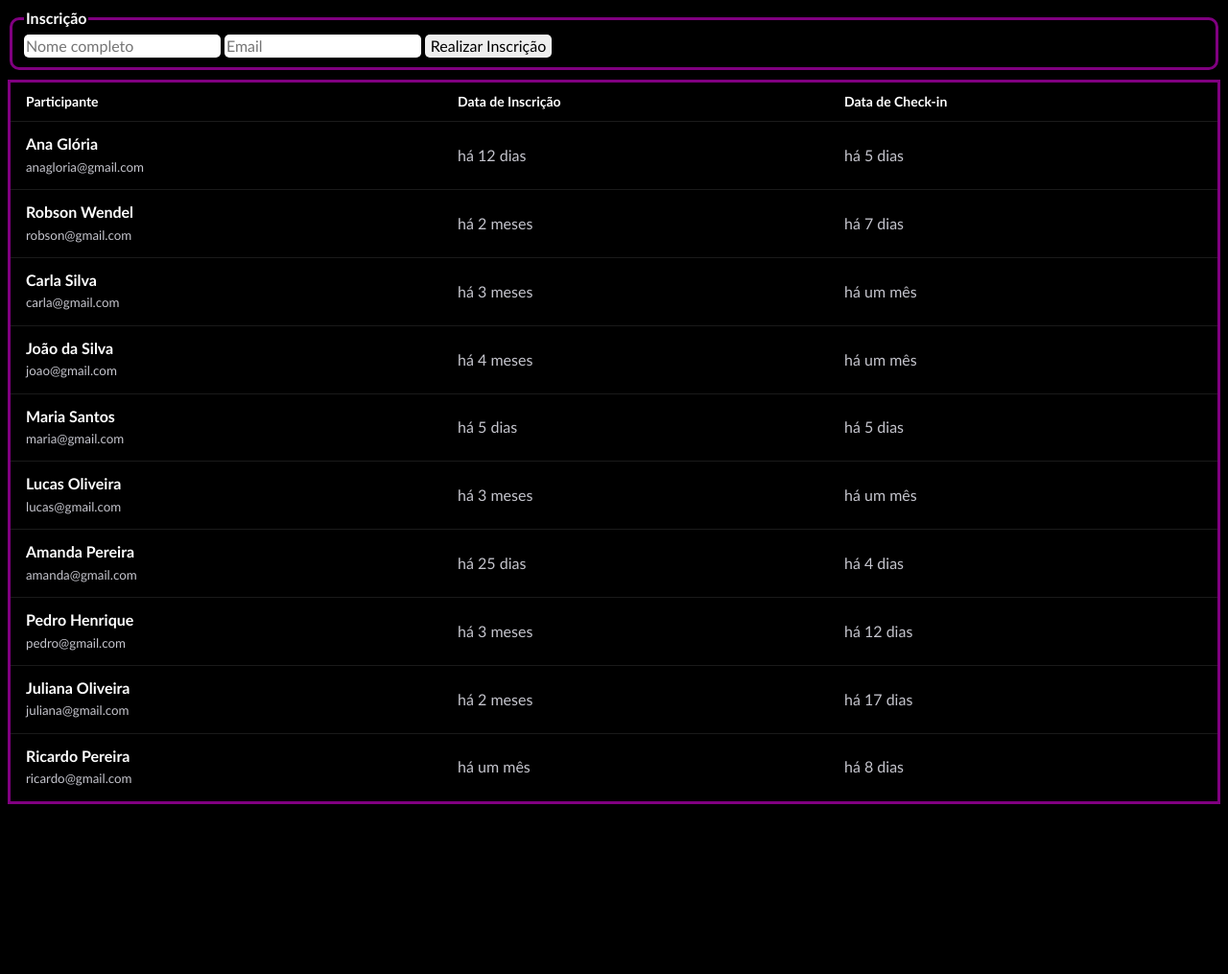
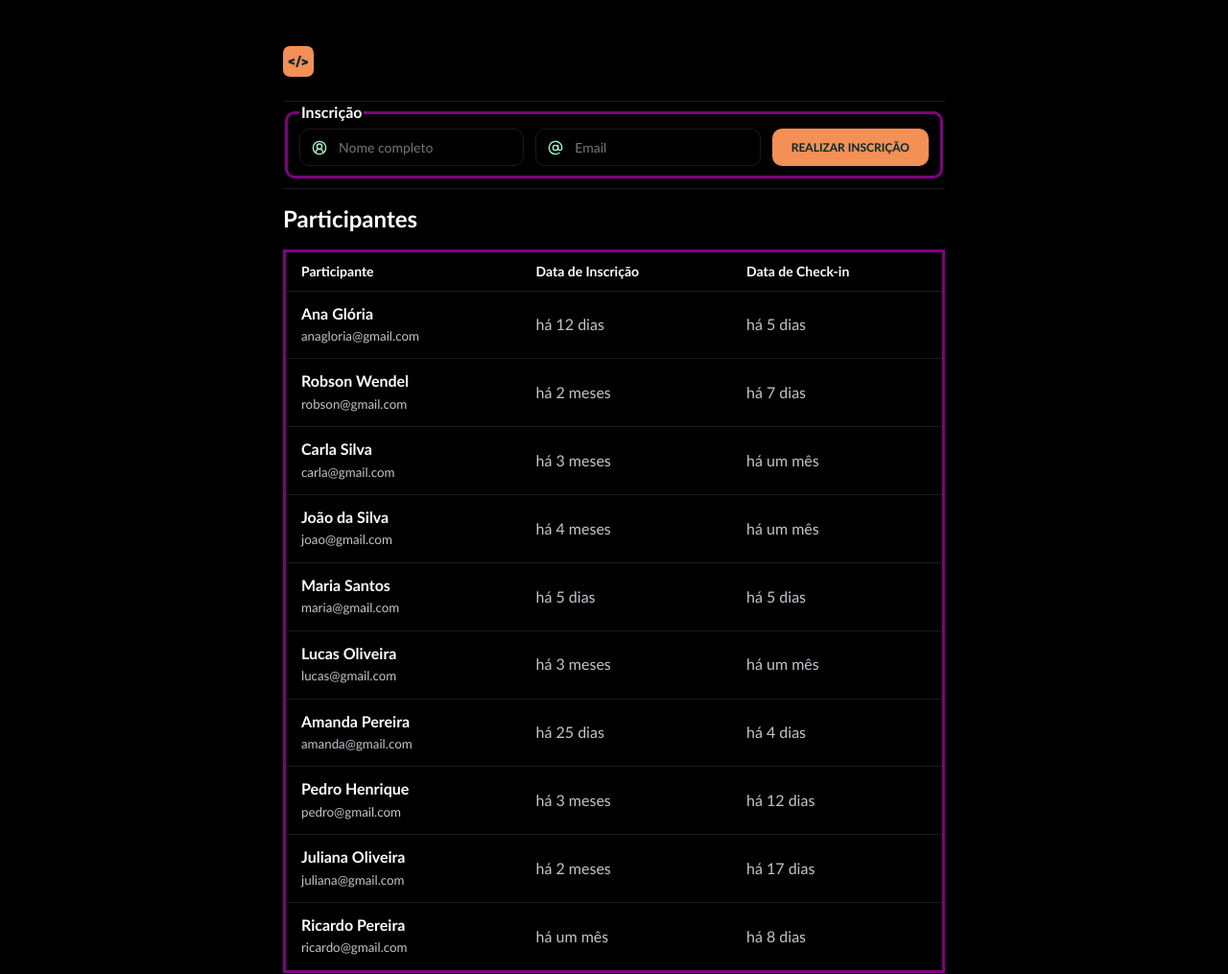
Before and after one commit to anagloria22/formulario-de-inscricao, a plain HTML site: page index.html in a window 1280 px wide. Shown: the whole page at 96% size. Before the commit the page ends 855 px from the top, so only its background shows below. Drawn offline with nearby package versions, Linux system fonts and the light colour scheme.

Commit message:
update formulario.js index.html and style.css

```diff
--- a/formulario.js
+++ b/formulario.js
@@ -139,8 +139,6 @@ let participantes = [
       return
     }
 
-    alert(resultado)
-
     const participante = participantes.find((p) => p.email == event.target.dataset.email)
 
     participante.dataCheckIn = new Date()
--- a/index.html
+++ b/index.html
@@ -13,20 +13,64 @@
     <script src="https://cdn.jsdelivr.net/npm/dayjs@1/locale/pt-br.js"></script>
     <script>dayjs.locale('pt-br')</script>
 
+<div class="container">
+  <header>
+    <svg width="32" height="32" viewBox="0 0 32 32" fill="none" xmlns="http://www.w3.org/2000/svg">
+      <rect width="32" height="32" rx="7.11111" fill="#F48F56"/>
+      <path fill-rule="evenodd" clip-rule="evenodd" d="M12.0682 15.0585V12.7587L5.71097 15.1201H5.69678V17.4821H5.71097L12.0682 19.8463V17.5416L8.80823 16.2976L12.0682 15.0585Z" fill="#00292E"/>
+      <path fill-rule="evenodd" clip-rule="evenodd" d="M19.6328 18.0618L22.89 16.8249L19.6328 15.588V13.2882L25.9829 15.6524H25.9998V18.0165H25.9829L19.6328 20.3687V18.0618ZM16.9057 10.031L13.1708 22.0167H15.387L19.1219 10.031H16.9057Z" fill="#00292E"/>
+      </svg>
+  </header>
+
   <form onsubmit="adicionarParticipante(event)">
     <fieldset>
       <legend>Inscrição</legend>
 
       <div>
+
+        <div class="input-wrapper">
+
+          <svg width="16" height="16" viewBox="0 0 16 16" fill="none" xmlns="http://www.w3.org/2000/svg">
+            <g clip-path="url(#clip0_4003_2796)">
+            <path d="M12 13.3333C12 12.2724 11.5786 11.255 10.8284 10.5048C10.0783 9.75468 9.06087 9.33325 8 9.33325C6.93913 9.33325 5.92172 9.75468 5.17157 10.5048C4.42143 11.255 4 12.2724 4 13.3333" stroke="#9FF9CC" stroke-width="1.33333" stroke-linecap="round" stroke-linejoin="round"/>
+            <path d="M8.00004 9.33333C9.4728 9.33333 10.6667 8.13943 10.6667 6.66667C10.6667 5.19391 9.4728 4 8.00004 4C6.52728 4 5.33337 5.19391 5.33337 6.66667C5.33337 8.13943 6.52728 9.33333 8.00004 9.33333Z" stroke="#9FF9CC" stroke-width="1.33333" stroke-linecap="round" stroke-linejoin="round"/>
+            <path d="M8.00004 14.6666C11.6819 14.6666 14.6667 11.6818 14.6667 7.99992C14.6667 4.31802 11.6819 1.33325 8.00004 1.33325C4.31814 1.33325 1.33337 4.31802 1.33337 7.99992C1.33337 11.6818 4.31814 14.6666 8.00004 14.6666Z" stroke="#9FF9CC" stroke-width="1.33333" stroke-linecap="round" stroke-linejoin="round"/>
+            </g>
+            <defs>
+            <clipPath id="clip0_4003_2796">
+            <rect width="16" height="16" fill="white"/>
+            </clipPath>
+            </defs>
+            </svg>
+
           <input type="text" placeholder="Nome completo" name="nome" required>
+        </div>
+
+        <div class="input-wrapper">
+          <svg width="16" height="16" viewBox="0 0 16 16" fill="none" xmlns="http://www.w3.org/2000/svg">
+            <g clip-path="url(#clip0_4003_2802)">
+            <path d="M8.00004 10.6666C9.4728 10.6666 10.6667 9.47268 10.6667 7.99992C10.6667 6.52716 9.4728 5.33325 8.00004 5.33325C6.52728 5.33325 5.33337 6.52716 5.33337 7.99992C5.33337 9.47268 6.52728 10.6666 8.00004 10.6666Z" stroke="#9FF9CC" stroke-width="1.33333" stroke-linecap="round" stroke-linejoin="round"/>
+            <path d="M10.6667 5.33326V8.66659C10.6667 9.19702 10.8774 9.70573 11.2525 10.0808C11.6276 10.4559 12.1363 10.6666 12.6667 10.6666C13.1971 10.6666 13.7059 10.4559 14.0809 10.0808C14.456 9.70573 14.6667 9.19702 14.6667 8.66659V7.99992C14.6667 6.49813 14.1596 5.04032 13.2277 3.8627C12.2957 2.68508 10.9934 1.85664 9.53173 1.5116C8.07011 1.16656 6.5348 1.32513 5.17456 1.96163C3.81431 2.59812 2.70882 3.67525 2.0372 5.0185C1.36558 6.36175 1.16717 7.89242 1.47412 9.36251C1.78107 10.8326 2.57539 12.156 3.7284 13.1183C4.88141 14.0805 6.32554 14.6253 7.82683 14.6643C9.32812 14.7034 10.7986 14.2343 12 13.3333" stroke="#9FF9CC" stroke-width="1.33333" stroke-linecap="round" stroke-linejoin="round"/>
+            </g>
+            <defs>
+            <clipPath id="clip0_4003_2802">
+            <rect width="16" height="16" fill="white"/>
+            </clipPath>
+            </defs>
+            </svg>
 
           <input type="email" placeholder="Email" name="email" required>
+        </div>
 
-      <button>Realizar Inscrição</button>
+        <button>REALIZAR INSCRIÇÃO</button>
       </div>
     </fieldset>
   </form>
 
+  <section class="lista-participantes">
+    <h2>Participantes</h2>
+
+    <div>
       <table width = "100%">
         <thead text-align = "left">
           <tr>
@@ -40,6 +84,9 @@
 
         </tbody>
       </table>
+    </div>
+ </section>
+</div>
 <script src="formulario.js"></script>
 </body>
 </html>
--- a/style.css
+++ b/style.css
@@ -1,4 +1,8 @@
 @charset "UTF-8";
+
+:root {
+    --borda: 1px solid #ffffff1a;
+}
 
 html {
     padding-bottom: 9px;
@@ -15,9 +19,46 @@ body {
     font-weight: bolder;
 }
 
+.container {
+    max-width: 690px;
+    margin: 0 auto;
+    padding: 20px 32px;
+}
+
+header {
+    padding: 20px 0px;
+}
+
+form {
+    border: var(--borda);
+    border-inline: none;
+    padding-bottom: 10px;
+}
+
 fieldset {
     border: 3px solid purple;
     border-radius: 10px;
+}
+
+fieldset > div {
+    display: flex;
+    gap: 12px;
+}
+
+.input-wrapper {
+    flex: 1;
+    display: flex;
+    align-items: center;
+    gap: 12px;
+    border: var(--borda);
+    border-radius: 10px;
+    padding: 8px 12px;
+    font: 400 14px/150% 'candara', sans-serif;
+    color: #c4c4cc;
+}
+
+input {
+    all: unset;
 }
 
 table {
@@ -38,7 +79,7 @@ thead th, tbody td {
 }
 
 tbody td {
-    border-top: 1px solid #ffffff1a;
+    border-top: var(--borda);
     color: #c4c4cc;
 }
 
@@ -63,6 +104,15 @@ input {
 }
 
 button {
+    width: fit-content;
     border: 0px;
-    border-radius: 5px;
+    border-radius: 10px;
+    background: #f48f56;
+    padding: 7px 20px;
+    font: 700 12px/24px 'candara', sans-serif;
+    color: #00292e;
 }
+
+button:hover {
+    background: #f37c37;
+}
```
Lines whose indentation alone changed are shown as unchanged.
